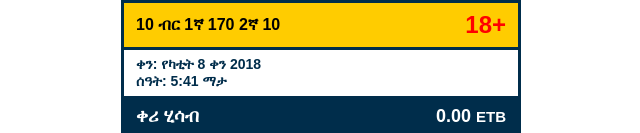
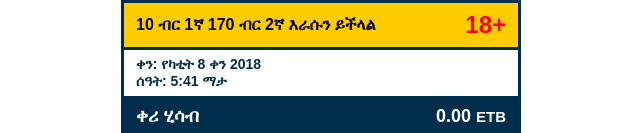
Before and after one commit to mayabet/Bekas-fast, a plain HTML site: page play2.html in a window 1280 px wide. Shown: the top 133 px of the page, without its empty margins (319-959 px from the left). Drawn offline with Linux system fonts and the light colour scheme; no server answers; sample sign-in values are in the browser's storage.

Commit message:
Update play2.html

```diff
--- a/play2.html
+++ b/play2.html
@@ -89,7 +89,7 @@
     });
 
     const trans = {
-        'am': {gt:'10 ብር 1ኛ 170 2ኛ 10', bl:'ቀሪ ሂሳብ', ins:'ከ 1 እስከ 20 ያለውን ቁጥር ይምረጡ', ms:'መልዕክት', rn:'ዙር', ls:'ያለፈው', sh:'የተመረጡ ቁጥሮች', bb:'ተመለስ', ll:'ቋንቋ', luck:'እጣዉ እየወጣ ነዉ: ', pick:'ቁጥር {n} ተመርጧል', low:'በቂ ሂሳብ የሎትም', removed: 'ቁጥር {n} ተሰርዟል', wait: 'እባክዎ ይጠብቁ...', brand: 'ቡናማዉ የቁጥር ጨዋታ', promo: 'ጨዋታዉ ከ 20 ሰዎች ጋር ሲሆን 1ኛ እና 2ኛ እጣ ይወጣል', promoWin: '1ኛ 170ብር | 2ኛ 10ብር', dt_txt: 'ቀን', tm_txt: 'ሰዓት', welcome: 'እንኳን ደህና መጡ!', win_list: 'ያለፉ ዙሮች ውጤት', self: 'እራሱን ችሏል', day_p: 'ቀን', night_p: 'ማታ', n1_lbl: '1ኛ ቁጥር', n2_lbl: '2ኛ ቁጥር', birr_lbl: 'ብር'},
+        'am': {gt:'10 ብር 1ኛ 170 ብር 2ኛ እራሱን ይችላል', bl:'ቀሪ ሂሳብ', ins:'ከ 1 እስከ 20 ያለውን ቁጥር ይምረጡ', ms:'መልዕክት', rn:'ዙር', ls:'ያለፈው', sh:'የተመረጡ ቁጥሮች', bb:'ተመለስ', ll:'ቋንቋ', luck:'እጣዉ እየወጣ ነዉ: ', pick:'ቁጥር {n} ተመርጧል', low:'በቂ ሂሳብ የሎትም', removed: 'ቁጥር {n} ተሰርዟል', wait: 'እባክዎ ይጠብቁ...', brand: 'ቡናማዉ የቁጥር ጨዋታ', promo: 'ጨዋታዉ ከ 20 ሰዎች ጋር ሲሆን 1ኛ እና 2ኛ እጣ ይወጣል', promoWin: '1ኛ 170ብር | 2ኛ 10ብር', dt_txt: 'ቀን', tm_txt: 'ሰዓት', welcome: 'እንኳን ደህና መጡ!', win_list: 'ያለፉ ዙሮች ውጤት', self: 'እራሱን ችሏል', day_p: 'ቀን', night_p: 'ማታ', n1_lbl: '1ኛ ቁጥር', n2_lbl: '2ኛ ቁጥር', birr_lbl: 'ብር'},
         'en': {gt:'10 BIRR 1st 170 2nd 10', bl:'BALANCE', ins:'SELECT NUMBER 1 UP 20', ms:'MESSAGE', rn:'ROUND', ls:'LAST', sh:'SELECTED NUMBERS', bb:'BACK', ll:'LANGUAGE', luck:'Drawing now: ', pick:'NUM {n} SELECTED', low:'LOW BALANCE', removed: 'NUM {n} REMOVED', wait: 'PLEASE WAIT...', brand: 'BUNAMAW PICKER', promo: '20 Players needed. 1st & 2nd Win', promoWin: '1st 170 ETB | 2nd 10 ETB', dt_txt: 'Day', tm_txt: 'Time', welcome: 'Welcome!', win_list: 'LAST RESULTS', self: 'Return', day_p: 'Day', night_p: 'Night', n1_lbl: '1st Num', n2_lbl: '2nd Num', birr_lbl: 'ETB'}
     };
 
```
